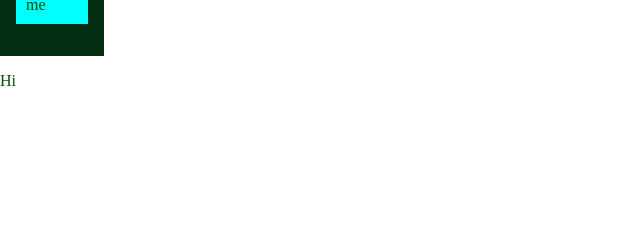
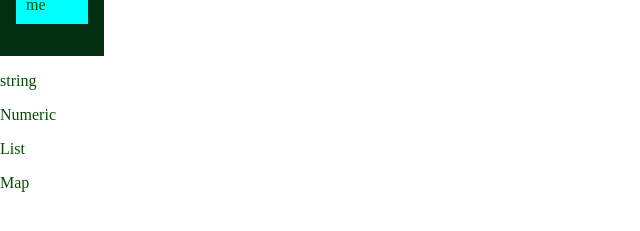
Before and after one commit to kimmisinha/Sass, a React (Vite) app: page / in a window 1280 px wide. Shown: the part 311-542 px from the top of the page, without its empty margins (0-640 px from the left). Built offline with nearby package versions, Linux system fonts and the light colour scheme.

Commit message:
Refactor font sizes with map functions.

```diff
--- a/src/App.jsx
+++ b/src/App.jsx
@@ -13,7 +13,10 @@ function App() {
         <p className="p3">Click me</p>
       </div>
       <div>
-        <p className="quoted-text">Hi</p>
+        <p className="string">string</p>
+        <p className="Numeric">Numeric</p>
+        <p className="List">List</p>
+        <p className="Map">Map</p>
       </div>
     </>
   );
--- a/src/styles/_colors.scss
+++ b/src/styles/_colors.scss
@@ -1,3 +1,6 @@
+$font-sizes: ("small": 12px, "normal": 18px, "large": 24px);
+$font-sizes2: ("x-large": 30px, "xx-large": 36px);
+
 $color1: rgb(3, 46, 61);
 $color2: rgb(3, 46, 17);
 $color3: rgb(3, 76, 6);
--- a/src/styles/app.css
+++ b/src/styles/app.css
@@ -45,122 +45,158 @@ body a {
   cursor: pointer;
 }
 
-.quoted-text {
+.string {
   content: "Hello";
 }
 
-.quoted-text {
+.string {
   content: 1;
 }
 
-.quoted-text {
+.string {
   content: "Hello wonderful world!";
 }
 
-.quoted-text {
+.string {
   content: 12;
 }
 
-.quoted-text {
+.string {
   content: "ello";
 }
 
-.quoted-text {
+.string {
   content: "hello world!";
 }
 
-.quoted-text {
-  content: uh47zoh;
+.string {
+  content: uh480vy;
 }
 
-.quoted-text {
+.string {
   content: Hello world!;
 }
 
-.quoted-text {
+.Numeric {
   content: 15;
 }
 
-.quoted-text {
+.Numeric {
   content: 16;
 }
 
-.quoted-text {
+.Numeric {
   content: acomparable(15px, 10px);
 }
 
-.quoted-text {
+.Numeric {
   content: false;
 }
 
-.quoted-text {
+.Numeric {
   content: 15;
 }
 
-.quoted-text {
+.Numeric {
   content: 9;
 }
 
-.quoted-text {
+.Numeric {
   content: -7;
 }
 
-.quoted-text {
+.Numeric {
   content: 120%;
 }
 
-.quoted-text {
-  content: 0.0885869567;
+.Numeric {
+  content: 0.327744995;
 }
 
-.quoted-text {
-  content: 6;
+.Numeric {
+  content: 3;
 }
 
-.quoted-text {
+.Numeric {
   content: 15;
 }
 
-.quoted-text {
+.List {
   content: a b c d;
 }
 
-.quoted-text {
+.List {
   content: 2;
 }
 
-.quoted-text {
+.List {
   content: true;
 }
 
-.quoted-text {
+.List {
   content: false;
 }
 
-.quoted-text {
+.List {
   content: a b c d e f;
 }
 
-.quoted-text {
+.List {
   content: [a b c d e f];
 }
 
-.quoted-text {
+.List {
   content: 3;
 }
 
-.quoted-text {
+.List {
   content: space;
 }
 
-.quoted-text {
+.List {
   content: c;
 }
 
-.quoted-text {
+.List {
   content: a x c;
 }
 
-.quoted-text {
+.List {
   content: 1px solid red, 2px dashed green, 3px dotted blue;
+}
+
+.Map {
+  content: 12px;
+}
+
+.Map {
+  content: false;
+}
+
+.Map {
+  content: "small", "normal", "large";
+}
+
+.font-small {
+  font-size: 12px;
+}
+
+.font-normal {
+  font-size: 18px;
+}
+
+.font-large {
+  font-size: 24px;
+}
+
+.font-x-large {
+  font-size: 30px;
+}
+
+.font-xx-large {
+  font-size: 36px;
+}
+
+.Map {
+  content: 12px, 18px, 24px;
 }/*# sourceMappingURL=app.css.map */
--- a/src/styles/app.scss
+++ b/src/styles/app.scss
@@ -47,107 +47,133 @@ body {
   @include customFun(color.$color3);
 }
 
-.quoted-text {
+.string {
   content: quote("Hello");
 }
 
-.quoted-text {
+.string {
   content: str-index("Hello world!", "H");
 }
 
-.quoted-text {
+.string {
   content: str-insert("Hello world!", " wonderful", 6);
 }
-.quoted-text {
+.string {
   content: str-length("Hello world!");
 }
-.quoted-text {
+.string {
   content: str-slice("Hello world!", 2, 5);
 }
-.quoted-text {
+.string {
   content: to-lower-case("Hello World!");
 }
-.quoted-text {
+.string {
   content: unique-id();
 }
-.quoted-text {
+.string {
   content: unquote("Hello world!");
 }
 
-.quoted-text {
+.Numeric {
   content: abs(-15);
 }
 
-.quoted-text {
+.Numeric {
   content: ceil(15.2);
 }
-.quoted-text {
+.Numeric {
   content: acomparable(15px, 10px);
 }
-.quoted-text {
+.Numeric {
   content: comparable(35px, 2em);
 }
 
-.quoted-text {
+.Numeric {
   content: floor(15.8);
 }
-.quoted-text {
+.Numeric {
   content: max(5, 7, 9, 0, -3, -7);
 }
-.quoted-text {
+.Numeric {
   content: min(5, 7, 9, 0, -3, -7);
 }
 
-.quoted-text {
+.Numeric {
   content: percentage(1.2);
 }
-.quoted-text {
+.Numeric {
   content: random();
 }
-.quoted-text {
+.Numeric {
   content: random(6);
 }
 
-.quoted-text {
+.Numeric {
   content: round(15.2);
 }
 
-.quoted-text {
+.List {
   content: append((a b c), d);
 }
 
-.quoted-text {
+.List {
   content: index(a b c, b);
 }
 
-.quoted-text {
+.List {
   content: is-bracketed([a b c]);
 }
-.quoted-text {
+.List {
   content: is-bracketed(a b c);
 }
 
-.quoted-text {
+.List {
   content: join(a b c, d e f);
 }
-.quoted-text {
+.List {
   content: join(a b c, d e f, $bracketed: true);
 }
 
-.quoted-text {
+.List {
   content: length(a b c);
 }
-.quoted-text {
+.List {
   content: list-separator(a b c);
 }
 
-.quoted-text {
+.List {
   content: nth(a b c, 3);
 }
-.quoted-text {
+.List {
   content: set-nth(a b c, 2, x);
 }
 
-.quoted-text {
+.List {
   content: zip(1px 2px 3px, solid dashed dotted, red green blue);
 }
+.Map {
+  content: map-get(color.$font-sizes, "small")
+}
+
+.Map {
+  content: map-has-key(color.$font-sizes, "big")
+}
+
+
+.Map {
+  content: map-keys(color.$font-sizes)
+}
+
+$merged-font-sizes: map-merge(color.$font-sizes, color.$font-sizes2);
+
+@each $size, $value in $merged-font-sizes {
+  .font-#{$size} {
+    font-size: $value;
+  }
+}
+$modified-font-sizes: map-remove(color.$font-sizes, "small");
+
+.Map {
+  content: map-values(color.$font-sizes)
+
+}
```
Also changed, not shown: 1 other file (tests, documents, lock files or other folders).
